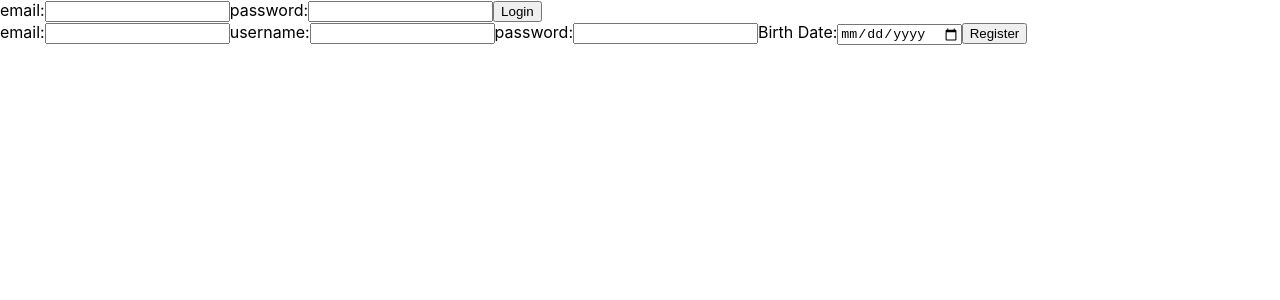
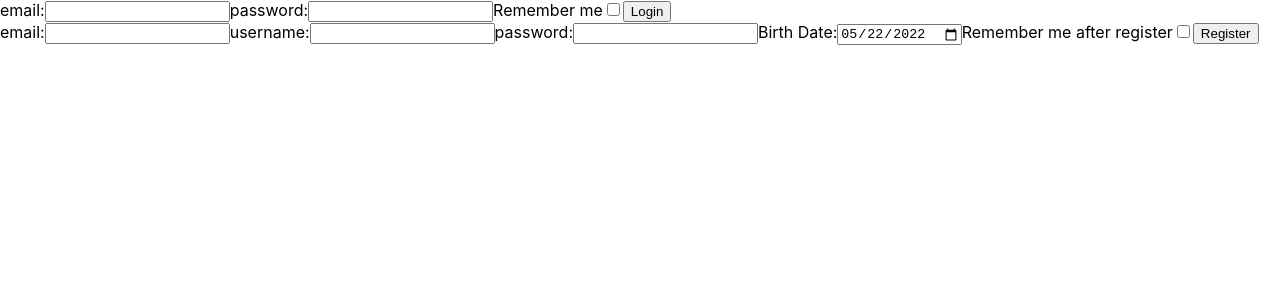
Before and after one commit to Yitzhakpro/cyber-world-frontend, a React (Create React App) app: page / in a window 1280 px wide. Shown: the top 300 px of the page. Built offline with nearby package versions, Linux system fonts and the light colour scheme.

Commit message:
added remember me & fixed forms

```diff
--- a/src/App.tsx
+++ b/src/App.tsx
@@ -1,9 +1,7 @@
-import React, { useState } from 'react';
+import React from 'react';
 import { AuthWrapper } from './components';
 
 function App(): JSX.Element {
-    const [loggedIn, setLoggedIn] = useState(false);
-
     return (
         <div className="App">
             <AuthWrapper>
--- a/src/components/Layout/Auth/Login.tsx
+++ b/src/components/Layout/Auth/Login.tsx
@@ -4,6 +4,7 @@ import { Input } from '../../../utilComponents';
 function Login(): JSX.Element {
     const [email, setEmail] = useState('');
     const [password, setPassword] = useState('');
+    const [rememberMe, setRememberMe] = useState(false);
 
     const handleEmailChange = (e: React.ChangeEvent<HTMLInputElement>): void => {
         setEmail(e.target.value);
@@ -13,17 +14,25 @@ function Login(): JSX.Element {
         setPassword(e.target.value);
     };
 
+    const handleRememberMeChange = (): void => {
+        setRememberMe((prevCheck) => !prevCheck);
+    };
+
     const handleLogin = (e: React.FormEvent<HTMLFormElement>): void => {
         e.preventDefault();
-        console.log(email, password);
+        console.log(email, password, rememberMe);
     };
 
     return (
         <form onSubmit={handleLogin}>
             <span>email:</span>
             <Input value={email} onChange={handleEmailChange} />
+
             <span>password:</span>
             <Input value={password} onChange={handlePasswordChange} />
+
+            <span>Remember me</span>
+            <Input type="checkbox" checked={rememberMe} onChange={handleRememberMeChange} />
 
             <button type="submit">Login</button>
         </form>
--- a/src/components/Layout/Auth/Register.tsx
+++ b/src/components/Layout/Auth/Register.tsx
@@ -6,6 +6,7 @@ function Register(): JSX.Element {
     const [username, setUsername] = useState('');
     const [password, setPassword] = useState('');
     const [birthDate, setBirthDate] = useState(new Date());
+    const [rememberMe, setRememberMe] = useState(false);
 
     const handleEmailChange = (e: React.ChangeEvent<HTMLInputElement>): void => {
         setEmail(e.target.value);
@@ -24,13 +25,17 @@ function Register(): JSX.Element {
         setBirthDate(stringToDate);
     };
 
+    const handleRememberMeChange = (): void => {
+        setRememberMe((prevCheck) => !prevCheck);
+    };
+
     const handleRegister = (e: React.FormEvent<HTMLFormElement>): void => {
         e.preventDefault();
-        console.log(email, username, password, birthDate);
+        console.log(email, username, password, birthDate, rememberMe);
     };
 
     return (
-        <form onSubmit={handleRegister}>
+        <form autoComplete="off" onSubmit={handleRegister}>
             <span>email:</span>
             <Input type="email" required value={email} onChange={handleEmailChange} />
 
@@ -41,7 +46,10 @@ function Register(): JSX.Element {
             <Input type="password" required value={password} onChange={handlePasswordChange} />
 
             <span>Birth Date:</span>
-            <Input type="date" required onChange={handleBirthDateChange} />
+            <Input type="date" required value={birthDate.toISOString().slice(0, 10)} onChange={handleBirthDateChange} />
+
+            <span>Remember me after register</span>
+            <Input type="checkbox" autoComplete="off" checked={rememberMe} onChange={handleRememberMeChange} />
 
             <button type="submit">Register</button>
         </form>
```
Also changed, not shown: .prettierrc.json.
